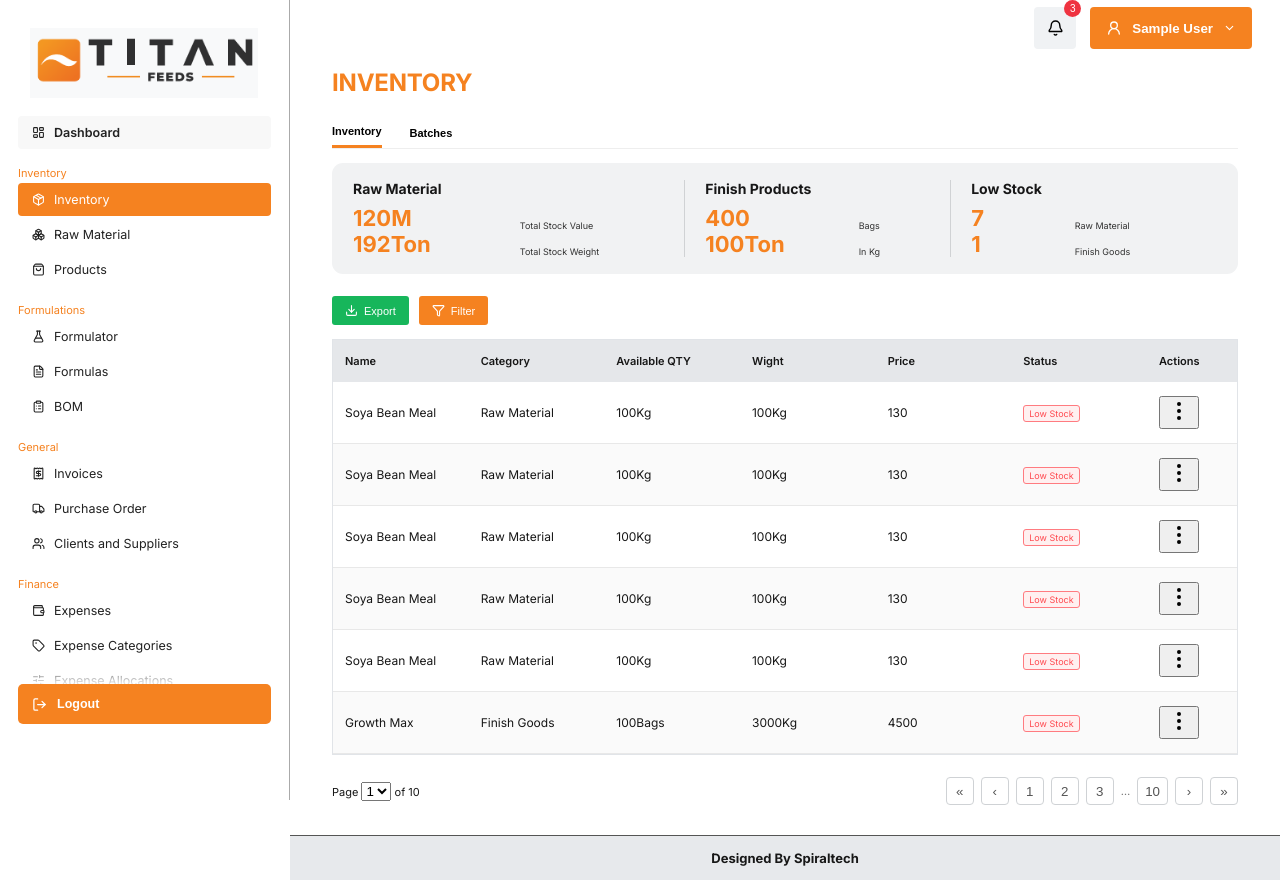
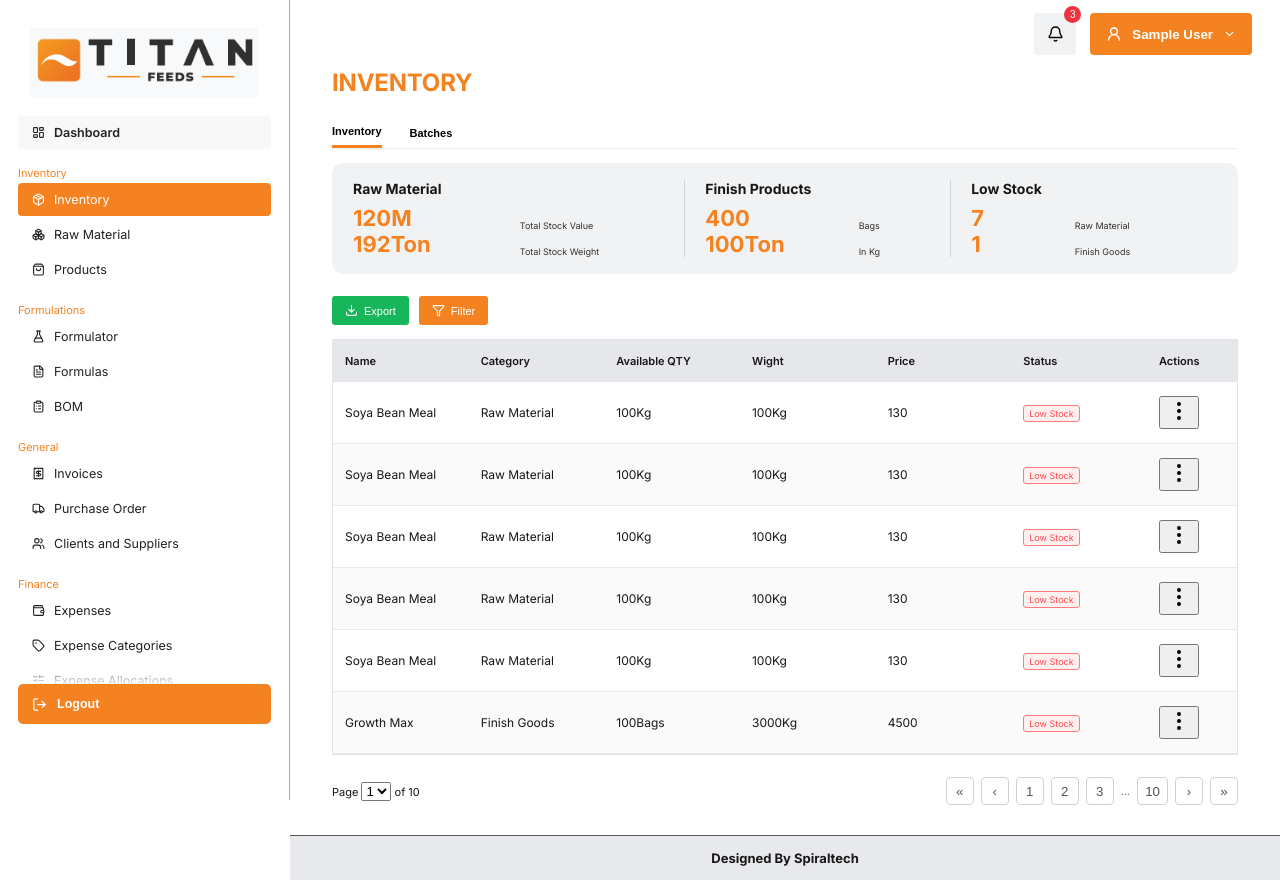
Before and after one commit to Fahadmughal596/titan-feeds-erp, a React (Vite) app: page /inventory in a window 1280 px wide. Built offline with nearby package versions, Linux system fonts and the light colour scheme; sample sign-in values are in the browser's storage.

Commit message:
Adjust header icon vertical position

```diff
--- a/src/styles.css
+++ b/src/styles.css
@@ -556,3 +556,14 @@ header {
     padding: 0 10px;
   }
 }
+
+/* Header vertical alignment tweak */
+header {
+  align-items: center;
+  padding-top: 10px;
+  padding-bottom: 4px;
+}
+
+.headright {
+  transform: translateY(3px);
+}
```
